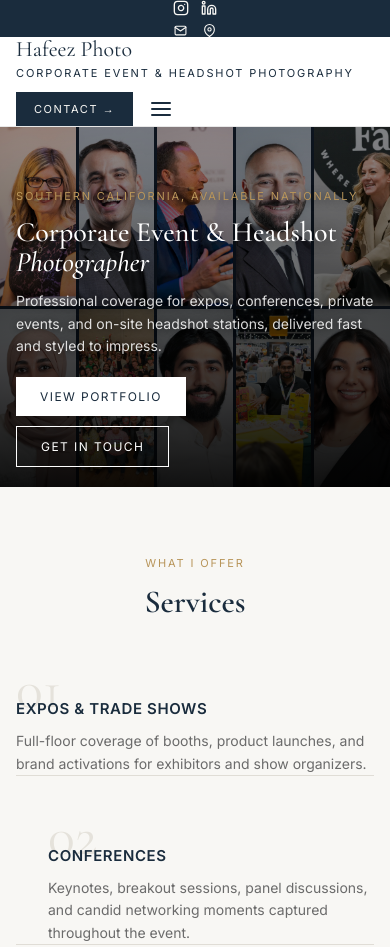
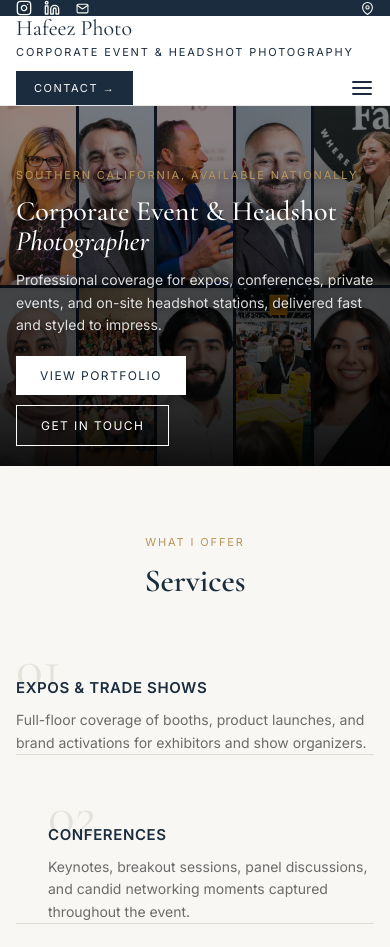
Before and after one commit to iahafeez/hafeez-photo, a plain HTML site: page index.html in a window 390 px wide. Shown: the top 947 px of the page. Drawn offline with nearby package versions, Linux system fonts and the light colour scheme.

Commit message:
Fix mobile hamburger position and top-bar icon spacing

```diff
--- a/css/style.css
+++ b/css/style.css
@@ -430,6 +430,15 @@ h6 {
     min-width: 0;
   }
 
+  /* Once wrapped onto its own row, .main-nav__actions is the sole flex item
+     on that line, so it hugs its content width and sits flush left — push it
+     to full width so space-between can pin Contact left and the hamburger
+     to the right edge instead of leaving them bunched together. */
+  .main-nav__actions {
+    width: 100%;
+    justify-content: space-between;
+  }
+
   .main-nav__actions .btn-contact {
     padding: 10px 18px;
     font-size: 11px;
@@ -476,15 +485,14 @@ h6 {
 @media (max-width: 768px) {
   .top-bar__inner {
     flex-wrap: wrap;
-    justify-content: center;
+    justify-content: space-between;
     gap: 8px 16px;
-    text-align: center;
   }
 
   .top-bar__info {
-    width: 100%;
+    flex: 1 1 auto;
     flex-wrap: wrap;
-    justify-content: center;
+    justify-content: space-between;
     gap: 8px 16px;
   }
 }
```
